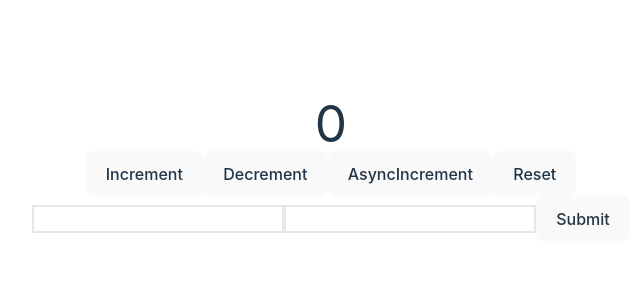
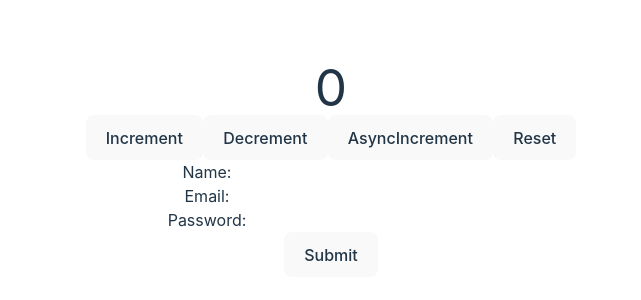
Before and after one commit to rokib97/frontend-fundamentalist, a React (Vite) app in the folder react-hook-optimization/: page / in a window 1280 px wide. Shown: the part 232-532 px from the top of the page, without its empty margins (309-950 px from the left). Built offline with nearby package versions, Linux system fonts and the light colour scheme.

Commit message:
usereducer with form in action

```diff
--- a/react-hook-optimization/src/App.tsx
+++ b/react-hook-optimization/src/App.tsx
@@ -1,6 +1,6 @@
 import { useState } from "react";
 import "./App.css";
-import FormExample from "./components/FormExample";
+import UseReducerFormTwo from "./components/UseReducerFormTwo";
 import UseStateExample from "./components/UseStateExample";
 
 function App() {
@@ -9,7 +9,10 @@ function App() {
   return (
     <div>
       <UseStateExample counter={counter} setCounter={setCounter} />
-      <FormExample />
+      {/* <FormExample />
+      <UseReducerExample /> */}
+      {/* <UseReducerWithForm /> */}
+      <UseReducerFormTwo />
     </div>
   );
 }
--- /dev/null
+++ b/react-hook-optimization/src/components/UseReducerExample.tsx
@@ -0,0 +1,31 @@
+import { useReducer } from "react";
+
+type TAction = {
+  type: string;
+};
+
+const initialstate = { count: 0 };
+const reducer = (currentState: typeof initialstate, action: TAction) => {
+  switch (action.type) {
+    case "increment":
+      return { count: currentState.count + 1 };
+    case "decrement":
+      return { count: currentState.count - 1 };
+    default:
+      return currentState;
+  }
+};
+
+const UseReducerExample = () => {
+  const [state, dispatch] = useReducer(reducer, initialstate);
+
+  return (
+    <div>
+      <h1>{state.count}</h1>
+      <button onClick={() => dispatch({ type: "increment" })}>+</button>
+      <button onClick={() => dispatch({ type: "decrement" })}>-</button>
+    </div>
+  );
+};
+
+export default UseReducerExample;
--- /dev/null
+++ b/react-hook-optimization/src/components/UseReducerFormTwo.tsx
@@ -0,0 +1,100 @@
+import { ChangeEvent, useReducer } from "react";
+
+interface State {
+  name: string;
+  email: string;
+  password: string;
+}
+type Action = {
+  type: string;
+  payload: {
+    name: string;
+    value: string;
+  };
+};
+
+const initialState = {
+  name: "",
+  email: "",
+  password: "",
+};
+
+const reducer = (currentState: State, action: Action) => {
+  switch (action.type) {
+    case "update_field":
+      return {
+        ...currentState,
+        [action.payload.name]: action.payload.value,
+      };
+    case "reset_field":
+      return initialState;
+    default:
+      return currentState;
+  }
+};
+
+const UseReducerFormTwo = () => {
+  const [state, dispatch] = useReducer(reducer, initialState);
+  const handleSubmit = (event: ChangeEvent<HTMLFormElement>) => {
+    event.preventDefault();
+    console.log(state);
+    dispatch({
+      type: "reset_field",
+      payload: {
+        name: "",
+        value: "",
+      },
+    });
+  };
+
+  const handleChange = (e: ChangeEvent<HTMLInputElement>) => {
+    dispatch({
+      type: "update_field",
+      payload: {
+        name: e.target.name,
+        value: e.target.value,
+      },
+    });
+  };
+
+  return (
+    <form onSubmit={handleSubmit}>
+      <div>
+        <label>
+          Name:
+          <input
+            onChange={handleChange}
+            value={state.name}
+            type="text"
+            name="name"
+          />
+        </label>
+      </div>
+      <div>
+        <label>
+          Email:
+          <input
+            onChange={handleChange}
+            value={state.email}
+            type="email"
+            name="email"
+          />
+        </label>
+      </div>
+      <div>
+        <label>
+          Password:
+          <input
+            onChange={handleChange}
+            value={state.password}
+            type="password"
+            name="password"
+          />
+        </label>
+      </div>
+      <button type="submit">Submit</button>
+    </form>
+  );
+};
+
+export default UseReducerFormTwo;
--- /dev/null
+++ b/react-hook-optimization/src/components/UseReducerWithForm.tsx
@@ -0,0 +1,57 @@
+import { ChangeEvent, useReducer } from "react";
+
+type TAction = {
+  type: string;
+  payload: string;
+};
+const initialState = {
+  name: "",
+  email: "",
+};
+
+const reducer = (currentState: typeof initialState, action: TAction) => {
+  switch (action.type) {
+    case "addName":
+      return { ...currentState, name: action.payload };
+    case "addEmail":
+      return { ...currentState, email: action.payload };
+    default:
+      return currentState;
+  }
+};
+
+const UseReducerWithForm = () => {
+  const [state, dispatch] = useReducer(reducer, initialState);
+
+  const handleSubmit = (e: ChangeEvent<HTMLFormElement>) => {
+    e.preventDefault();
+    console.log(state);
+  };
+  return (
+    <div>
+      <form onSubmit={handleSubmit}>
+        <input
+          onChange={(e) =>
+            dispatch({ type: "addName", payload: e.target.value })
+          }
+          type="text"
+          name="name"
+          id=""
+          className="border-2"
+        />
+        <input
+          onChange={(e) =>
+            dispatch({ type: "addEmail", payload: e.target.value })
+          }
+          type="text"
+          name="email"
+          id=""
+          className="border-2"
+        />
+        <button type="submit">Submit</button>
+      </form>
+    </div>
+  );
+};
+
+export default UseReducerWithForm;
```
